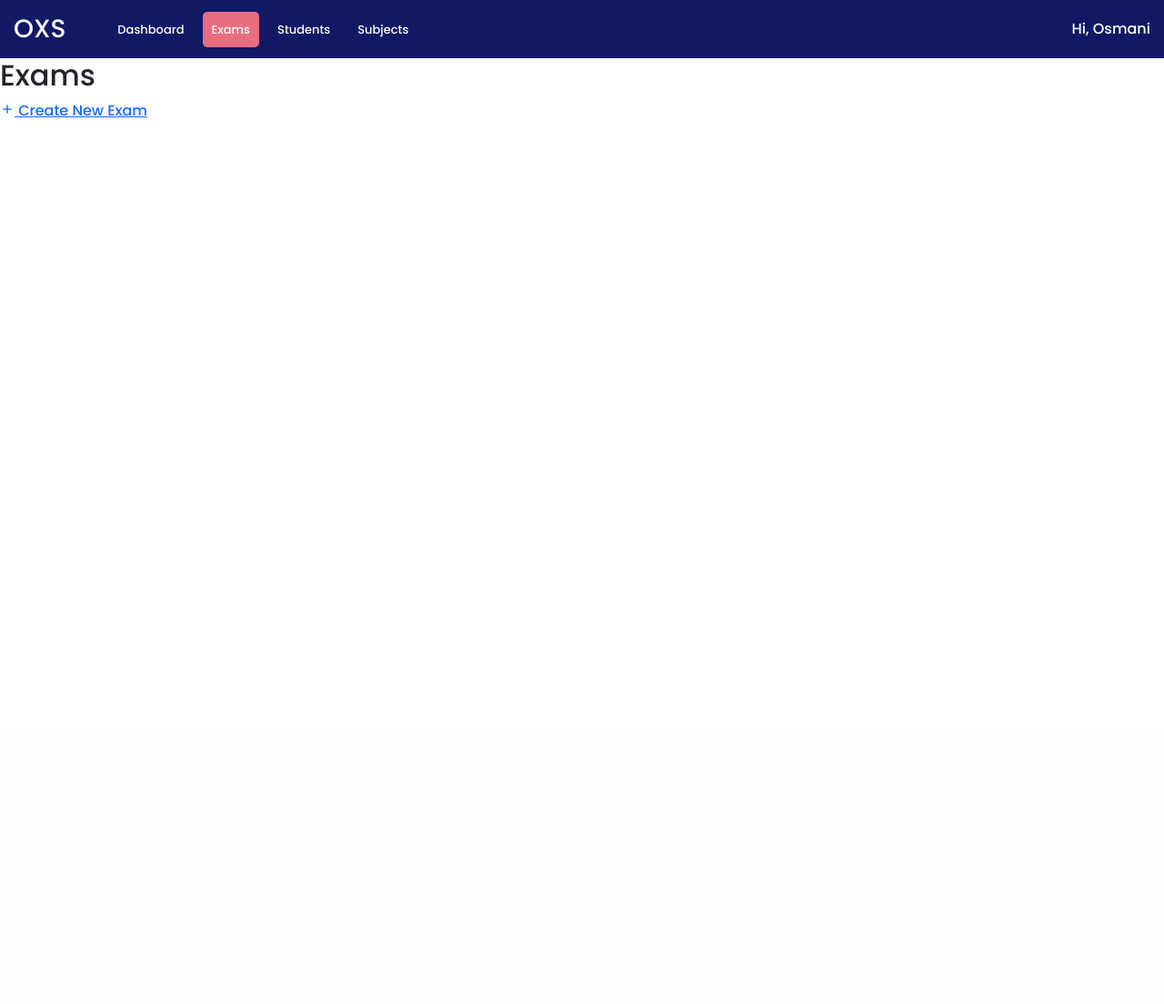
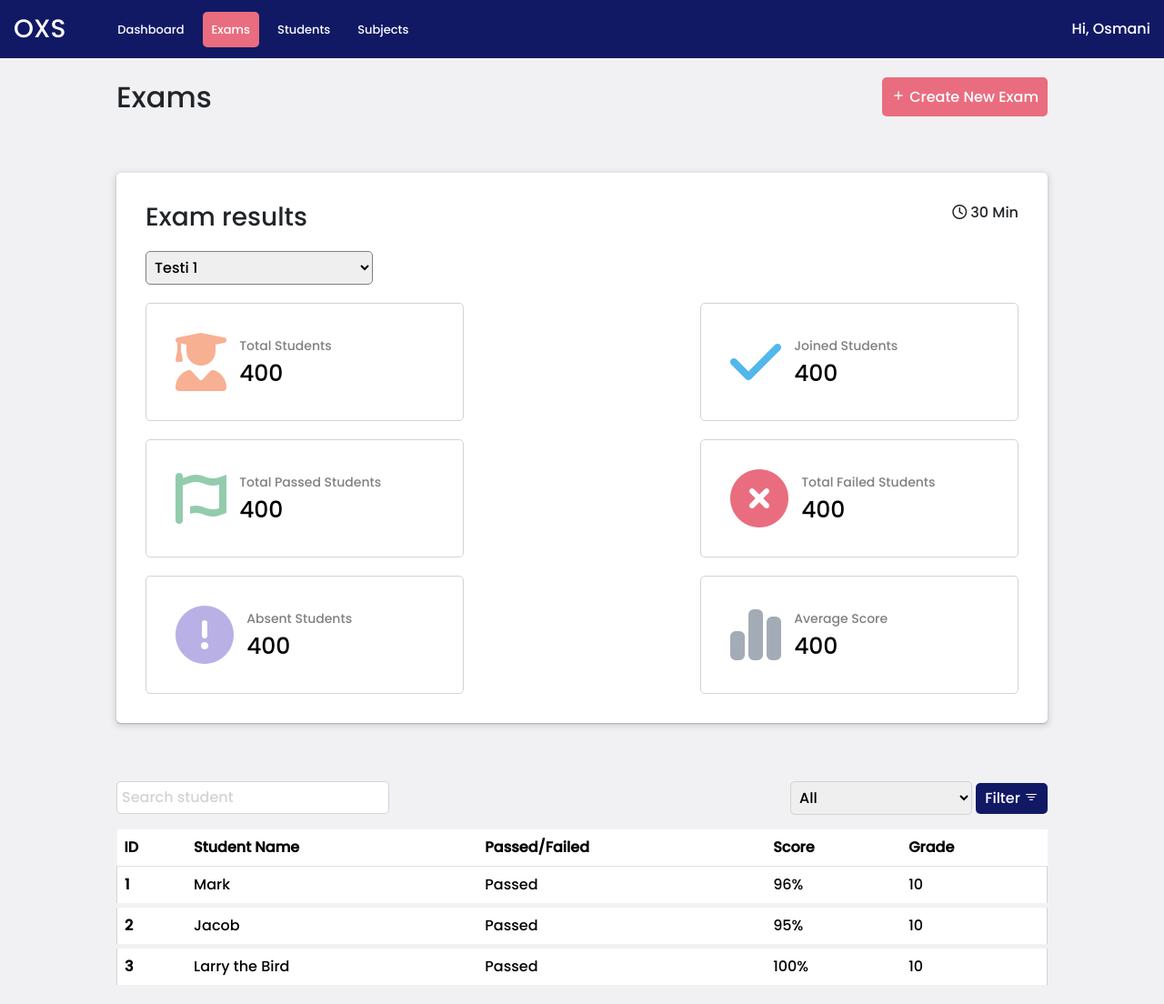
Before and after one commit to astritkrasniqi1/OnlineExamSystem, a PHP site: page /professor/Exams.php in a window 1280 px wide. Shown: the whole page at 91% size. Before the commit the page ends 129 px from the top, so only its background shows below. Run offline with PHP 8.4, Linux system fonts and the light colour scheme; a user stored in the database is signed in.

Commit message:
Online Exam System

```diff
--- a/professor/Dashboard.php
+++ b/professor/Dashboard.php
@@ -77,7 +77,7 @@
 
         </div>
         </a>
-        <a href="#" class="" style=""><div>
+        <a href="#" class=""><div>
         <i class="fa-solid fa-book" style="color:#a3abb6;"></i>&nbsp;
             <div class="col-auto"><span>Subjects</span>
             <h5>400</h5></div>
--- a/professor/Exams.php
+++ b/professor/Exams.php
@@ -16,12 +16,18 @@
     <meta charset="UTF-8">
     <meta http-equiv="X-UA-Compatible" content="IE=edge">
     <meta name="viewport" content="width=device-width, initial-scale=1.0">
-    <title>Document</title>
+
+    <link href="https://cdn.jsdelivr.net/npm/bootstrap@5.3.0-alpha2/dist/css/bootstrap.min.css" rel="stylesheet" integrity="sha384-aFq/bzH65dt+w6FI2ooMVUpc+21e0SRygnTpmBvdBgSdnuTN7QbdgL+OapgHtvPp" crossorigin="anonymous">
+    <script src="https://cdn.jsdelivr.net/npm/bootstrap@5.3.0-alpha2/dist/js/bootstrap.bundle.min.js" integrity="sha384-qKXV1j0HvMUeCBQ+QVp7JcfGl760yU08IQ+GpUo5hlbpg51QRiuqHAJz8+BrxE/N" crossorigin="anonymous"></script>
+    <link rel="stylesheet" href="https://cdnjs.cloudflare.com/ajax/libs/font-awesome/6.4.0/css/all.min.css" integrity="sha512-iecdLmaskl7CVkqkXNQ/ZH/XLlvWZOJyj7Yy7tcenmpD1ypASozpmT/E0iPtmFIB46ZmdtAc9eNBvH0H/ZpiBw==" crossorigin="anonymous" referrerpolicy="no-referrer" />
+    <link rel="stylesheet" href="exam.css">
+    <link rel="stylesheet" href="professorDashboard.css">
+    <link rel="stylesheet" href="https://cdn.jsdelivr.net/npm/bootstrap-icons@1.10.3/font/bootstrap-icons.css">
+    <title>Exams</title>
     <script src="https://cdnjs.cloudflare.com/ajax/libs/jquery/3.6.4/jquery.min.js" integrity="sha512-pumBsjNRGGqkPzKHndZMaAG+bir374sORyzM3uulLV14lN5LyykqNk8eEeUlUkB3U0M4FApyaHraT65ihJhDpQ==" crossorigin="anonymous" referrerpolicy="no-referrer"></script>
 </head>
-<body>
+<body  style="background:#f1f1f3;">
     <?php @include 'navbar.php' ?>
-</body>
 
 <section>
 <div class="pageTitleContainer" >
@@ -35,10 +41,123 @@
                     </h2>
                </div>
                <div>
-                    <a href="#"><i class='bx bx-plus'></i>&nbsp;Create New Exam</a>
+                    <a href="NewExam.php"><i class='bx bx-plus'></i>&nbsp;Create New Exam</a>
                </div>
 
         </div>
+
+        <div class="examOverview" style="flex-wrap:wrap;">
+        <div class="examResults">
+            <div class="">
+                <h3>Exam results</h3>
+            </div>
+            <div class="">
+                <label><i class="fa-regular fa-clock"></i>&nbsp;30 Min</label>
+            </div>
+
+        </div>
+        <div class="examName">
+                <select>
+                    <option>Testi 1</option>
+                </select>
+        </div>
+        <div class="examCards">
+        <a href="#" class=""><div>
+            <i class="fa-solid fa-user-graduate" style="color:#f7b092;"></i>&nbsp;
+            <div class="col-auto">
+            <span>Total Students</span>
+            <h5>400</h5>
+            </div>
+        </div>
+        </a>
+
+        <a href="#" class=""><div>
+        <i class="fa-solid fa-check" style="color:#53b7ec;"></i>&nbsp;
+            <div class="col-auto"><span>Joined Students</span>
+            <h5>400</h5></div>
+
+        </div>
+        </a>
+        <a href="#" class="">
+            <div>
+            <i class="fa-solid fa-font-awesome" style="color:#93ccad;"></i>&nbsp;
+            <div class="col-auto"><span>Total Passed Students</span>
+            <h5>400</h5></div>
+            </div>
+        </a>
+        <a href="#" class="">
+            <div>
+            <i class="fa-solid fa-circle-xmark" style="color:#e96d7f;"></i>&nbsp;
+            <div class="col-auto"><span>Total Failed Students</span>
+            <h5>400</h5></div>
+            </div>
+        </a>
+        <a href="#" class=""><div>
+        <i class="fa-solid fa-circle-exclamation" style="color:#b9b1e5;"></i> &nbsp;
+            <div class="col-auto"><span>Absent Students</span>
+            <h5>400</h5></div>
+
+        </div>
+        </a>
+        <a href="#" class=""><div>
+        <i class="fa-solid fa-chart-simple" style="color:#a3abb6;"></i>&nbsp;
+            <div class="col-auto"><span>Average Score</span>
+            <h5>400</h5></div>
+        </div>
+        </a>
+        </div>
+    </div>
+
+
+    <div class="filters">
+        <div><input type="search" placeholder="Search student" /></div>
+        <div>
+            <select>
+                <option>All</option>
+            </select>
+            <button>
+                Filter&nbsp;<i class="bi bi-filter"></i>
+            </button>
+        </div>
+    </div>
+
+    <div class="studentResultTable">
+    <table class="table ">
+  <thead>
+    <tr>
+      <th scope="col">ID</th>
+      <th scope="col">Student Name</th>
+      <th scope="col">Passed/Failed</th>
+      <th scope="col">Score</th>
+      <th scope="col">Grade</th>
+    </tr>
+  </thead>
+  <tbody>
+    <tr>
+      <th scope="row">1</th>
+      <td>Mark</td>
+      <td>Passed</td>
+      <td>96%</td>
+      <td>10</td>
+    </tr>
+    <tr>
+      <th scope="row">2</th>
+      <td>Jacob</td>
+      <td>Passed</td>
+      <td>95%</td>
+      <td>10</td>
+
+    </tr>
+    <tr>
+      <th scope="row">3</th>
+      <td>Larry the Bird</td>
+      <td>Passed</td>
+      <td>100%</td>
+      <td>10</td>
+    </tr>
+  </tbody>
+</table>
+</div>
 </section>
 
 
@@ -50,4 +169,7 @@
             $('nav .logo-container ul li a.students').removeClass('active');
     })
 </script>
+<script src="https://cdn.jsdelivr.net/npm/@popperjs/core@2.11.6/dist/umd/popper.min.js" integrity="sha384-oBqDVmMz9ATKxIep9tiCxS/Z9fNfEXiDAYTujMAeBAsjFuCZSmKbSSUnQlmh/jp3" crossorigin="anonymous"></script>
+    <script src="https://cdn.jsdelivr.net/npm/bootstrap@5.3.0-alpha2/dist/js/bootstrap.min.js" integrity="sha384-heAjqF+bCxXpCWLa6Zhcp4fu20XoNIA98ecBC1YkdXhszjoejr5y9Q77hIrv8R9i" crossorigin="anonymous"></script>
+</body>
 </html>
--- /dev/null
+++ b/professor/exam.css
@@ -0,0 +1,157 @@
+.examOverview{
+    display: flex;
+    flex-direction: column;
+    gap: 20px;
+    justify-content: space-between;
+    padding:0;
+    margin: 4rem 8rem;
+    border-radius: 5px;
+    flex-wrap: wrap;
+    background: white;
+    padding: 2rem;
+    box-shadow: rgba(60, 64, 67, 0.3) 0px 1px 2px 0px, rgba(60, 64, 67, 0.15) 0px 2px 6px 2px;
+}
+
+.examOverview a{
+    text-decoration: none;
+    color: black;
+    border-radius:5px;
+    width:350px;
+    padding: 2rem;
+    background:white;
+    border: 1px solid lightgray;
+}
+.examOverview .examResults {
+    display: flex;
+    flex-direction: row;
+    justify-content: space-between;
+    align-content: center;
+}
+.examOverview .examResults div h3{
+    margin:0;
+}
+.examOverview .examName select{
+    padding: 5px;
+    width: 250px;
+    border-radius: 5px;
+    border:1px solid gray;
+}
+
+
+.examOverview .examCards{
+    display: flex;
+    flex-direction: row;
+    gap: 20px;
+    justify-content: space-between;
+    padding:0;
+    border-radius: 24px;
+    flex-wrap: wrap;
+    background: white;
+}
+.examOverview .examCards a{
+    text-decoration: none;
+    color: black;
+    border-radius:5px;
+    width:350px;
+    padding: 2rem;
+    background:white;
+    border: 1px solid lightgray;
+}
+
+.studentResultTable{
+    margin:1rem 8rem;
+}
+
+.studentResultTable table tbody tr{
+    background: white;
+    border: 1px solid lightgray;
+    border-bottom: 5px solid #f1f1f3;
+    border-radius: 5px;
+    margin-top: 10px;
+    margin-bottom: 10px;
+}
+
+.filters{
+    margin: 0 8rem;
+    display:flex;
+    flex-direction: row;
+    justify-content: space-between;
+
+}
+.filters div input{
+    padding: 5px;
+    width: 300px;
+    outline: none;
+    border: 1px solid lightgray;
+    border-radius: 5px;
+}
+.filters div input::placeholder{
+    color: lightgray;
+}
+
+.filters div select{
+    padding: 5px;
+    width: 200px;
+    outline: none;
+    border: 1px solid lightgray;
+    border-radius: 5px;
+}
+.filters div select::placeholder{
+    color: lightgray;
+}
+
+.filters div button{
+    padding: 5px 10px;
+    outline: none;
+    border-radius: 5px;
+    border: none;
+    background: #111965;
+    color: white;
+}
+
+@media screen and (max-width: 960px){
+    .examOverview a{
+        text-decoration: none;
+        color: black;
+        border-radius:5px;
+        width:300px;
+        padding: 2rem;
+        background:white;
+        box-shadow: rgba(60, 64, 67, 0.3) 0px 1px 2px 0px, rgba(60, 64, 67, 0.15) 0px 2px 6px 2px;
+    }
+}
+@media screen and (max-width: 768px){
+    .examOverview a{
+        text-decoration: none;
+        color: black;
+        border-radius:5px;
+        width:250px;
+        padding: 2rem;
+        background:white;
+        box-shadow: rgba(60, 64, 67, 0.3) 0px 1px 2px 0px, rgba(60, 64, 67, 0.15) 0px 2px 6px 2px;
+    }
+}
+
+.examOverview a div{
+    display: flex;
+    flex-direction: row;
+    align-items:baseline;
+    gap: 5px;
+    align-items: center;
+}
+.examOverview a div div{
+    display: flex;
+    flex-direction: column;
+    align-items: normal;
+}
+.examOverview a div i{
+    font-size: 4rem;
+}
+.examOverview a div div span{
+    font-size:14px;
+    color:gray;
+}
+.examOverview a div div h5{
+    font-size:25px;
+    margin: 0;
+}
```
Also changed, not shown: professor/NewExam.php (added, +12 -0 lines).
